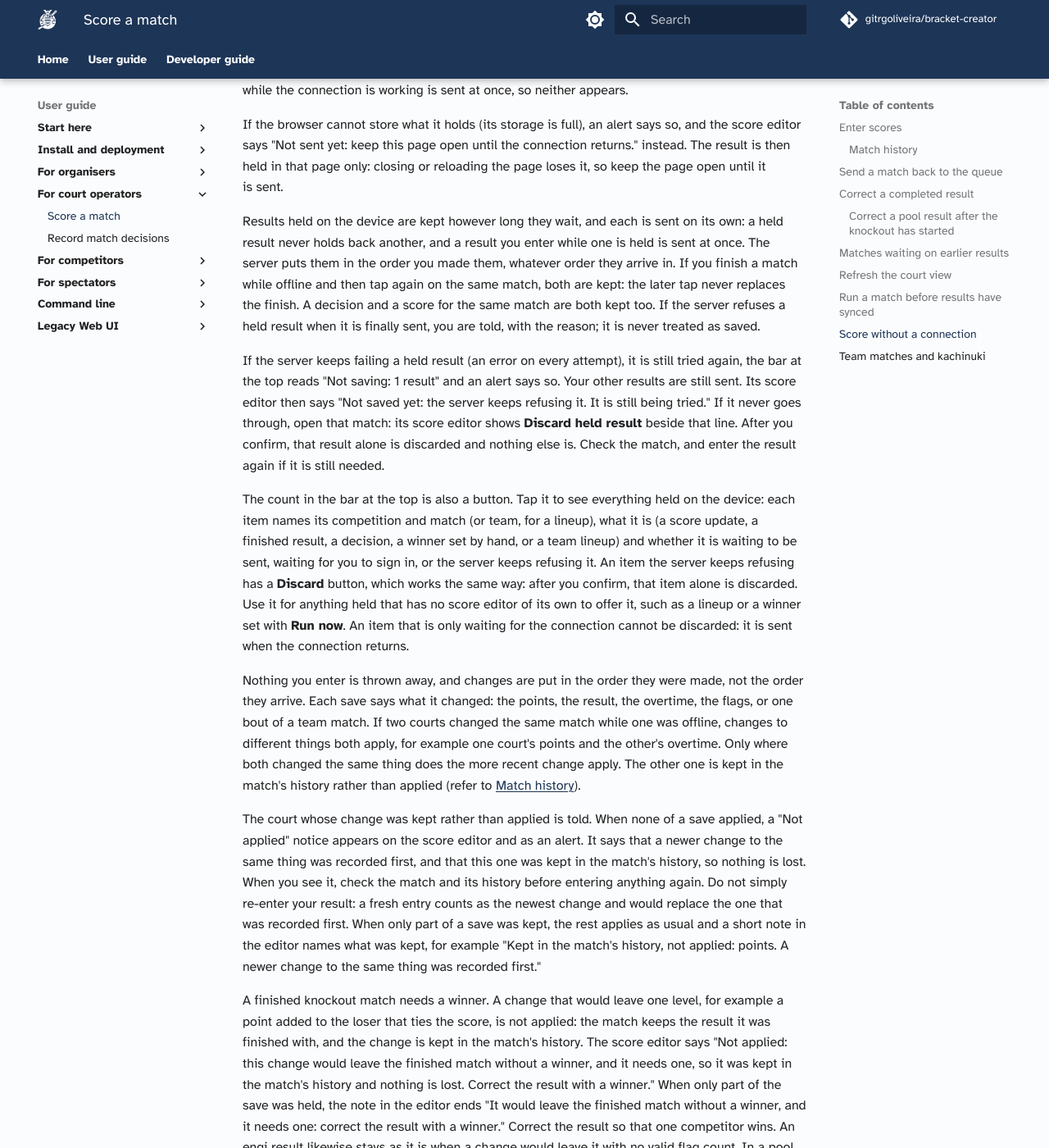
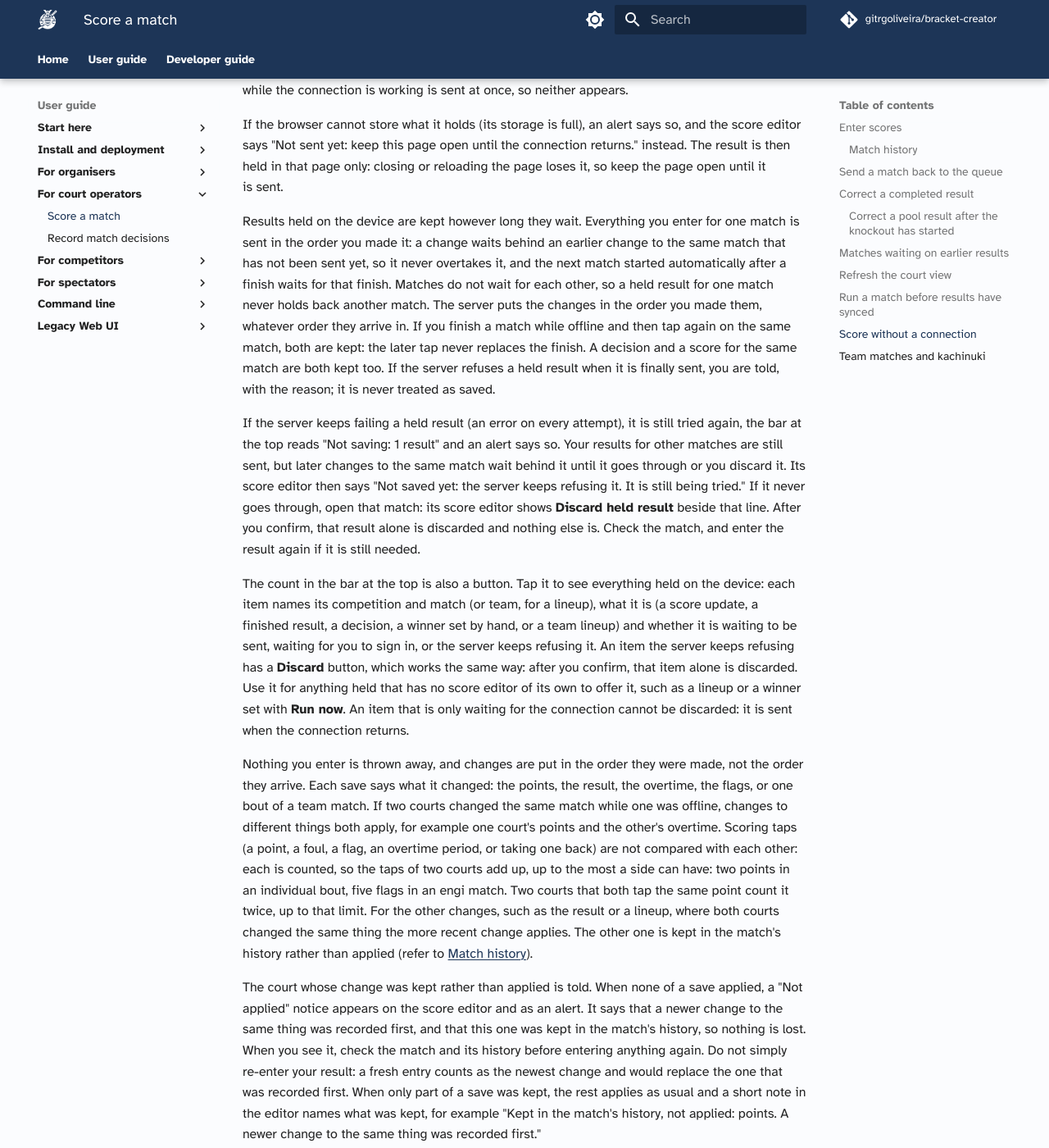
Before and after one commit to gitrgoliveira/bracket-creator, an MkDocs documentation site: the page built from docs/user-guide/court-operators/scoring-a-match.md, in a window 1280 px wide and 1400 px high, scrolled down 7416 px. Shown: the whole window at 82% size. Built offline with MkDocs 1.6.1 and Material for MkDocs 9.7.7, drawn with Linux system fonts in a browser that asks for light colours; comment, search, counter and statistics services are not loaded; some of the changed text lies outside the part shown.

Commit message:
docs(bc-evts): stage 4 review 1, the outbox order, the closed-match notice and how scoring taps combine
Co-Authored-By: Claude Opus 5.5 <noreply@anthropic.com>

```diff
--- a/docs/user-guide/court-operators/scoring-a-match.md
+++ b/docs/user-guide/court-operators/scoring-a-match.md
@@ -21,7 +21,7 @@ To take back a strike, tap the scored mark itself in the centre of the board. Th
 
 ### Match history
 
-Every score editor has a **History** button under the board. It is closed until you open it, and opening it changes nothing on the match. It lists every save that reached the match, oldest first, in the order the changes were made: the time, what made it (the score sheet, a decision, a reopen, a send-back to the queue, a representative bout added or removed, and so on), and what it changed. A change that was kept rather than applied, because a newer change to the same thing was recorded first, is listed with what it would have set, for example "Kept in history: points, MK vs H" or "Kept in history: the result, Kiken – Voluntary by Aka". A save kept whole for one reason says so, for example "Not applied: older revision of this board", an earlier save from the same device that arrived after a later one, or "Not applied: a knockout match needs a winner", a change that would have left a finished knockout match level. A change that was recorded and later moved aside for the same reason is listed as "Later change moved to history" with "Moved to history: a knockout match needs a winner". The history is for the organiser and court operators: it does not appear on a competitor's score sheet in a self-run event.
+Every score editor has a **History** button under the board. It is closed until you open it, and opening it changes nothing on the match. It lists every save that reached the match, oldest first, in the order the changes were made: the time, what made it (the score sheet, a decision, a reopen, a send-back to the queue, a representative bout added or removed, and so on), and what it changed. A change that was kept rather than applied, because a newer change to the same thing was recorded first, is listed with what it would have set, for example "Kept in history: points, MK vs H" or "Kept in history: the result, Kiken – Voluntary by Aka". A save kept whole for one reason says so, for example "Not applied: older revision of this board", an earlier save from the same device that arrived after a later one, or "Not applied: the match was already finished", a scoring change that reached a match after it was finished. A change that was recorded and later moved aside for the same reason is listed as "Later change moved to history" with "Moved to history: the match was already finished". The history is for the organiser and court operators: it does not appear on a competitor's score sheet in a self-run event.
 
 ## Send a match back to the queue
 
@@ -92,21 +92,21 @@ While a result is held on the device, the score editor says "Not sent yet: saved
 
 If the browser cannot store what it holds (its storage is full), an alert says so, and the score editor says "Not sent yet: keep this page open until the connection returns." instead. The result is then held in that page only: closing or reloading the page loses it, so keep the page open until it is sent.
 
-Results held on the device are kept however long they wait, and each is sent on its own: a held result never holds back another, and a result you enter while one is held is sent at once. The server puts them in the order you made them, whatever order they arrive in. If you finish a match while offline and then tap again on the same match, both are kept: the later tap never replaces the finish. A decision and a score for the same match are both kept too. If the server refuses a held result when it is finally sent, you are told, with the reason; it is never treated as saved.
+Results held on the device are kept however long they wait. Everything you enter for one match is sent in the order you made it: a change waits behind an earlier change to the same match that has not been sent yet, so it never overtakes it, and the next match started automatically after a finish waits for that finish. Matches do not wait for each other, so a held result for one match never holds back another match. The server puts the changes in the order you made them, whatever order they arrive in. If you finish a match while offline and then tap again on the same match, both are kept: the later tap never replaces the finish. A decision and a score for the same match are both kept too. If the server refuses a held result when it is finally sent, you are told, with the reason; it is never treated as saved.
 
-If the server keeps failing a held result (an error on every attempt), it is still tried again, the bar at the top reads "Not saving: 1 result" and an alert says so. Your other results are still sent. Its score editor then says "Not saved yet: the server keeps refusing it. It is still being tried." If it never goes through, open that match: its score editor shows **Discard held result** beside that line. After you confirm, that result alone is discarded and nothing else is. Check the match, and enter the result again if it is still needed.
+If the server keeps failing a held result (an error on every attempt), it is still tried again, the bar at the top reads "Not saving: 1 result" and an alert says so. Your results for other matches are still sent, but later changes to the same match wait behind it until it goes through or you discard it. Its score editor then says "Not saved yet: the server keeps refusing it. It is still being tried." If it never goes through, open that match: its score editor shows **Discard held result** beside that line. After you confirm, that result alone is discarded and nothing else is. Check the match, and enter the result again if it is still needed.
 
 The count in the bar at the top is also a button. Tap it to see everything held on the device: each item names its competition and match (or team, for a lineup), what it is (a score update, a finished result, a decision, a winner set by hand, or a team lineup) and whether it is waiting to be sent, waiting for you to sign in, or the server keeps refusing it. An item the server keeps refusing has a **Discard** button, which works the same way: after you confirm, that item alone is discarded. Use it for anything held that has no score editor of its own to offer it, such as a lineup or a winner set with **Run now**. An item that is only waiting for the connection cannot be discarded: it is sent when the connection returns.
 
-Nothing you enter is thrown away, and changes are put in the order they were made, not the order they arrive. Each save says what it changed: the points, the result, the overtime, the flags, or one bout of a team match. If two courts changed the same match while one was offline, changes to different things both apply, for example one court's points and the other's overtime. Only where both changed the same thing does the more recent change apply. The other one is kept in the match's history rather than applied (refer to [Match history](#match-history)).
+Nothing you enter is thrown away, and changes are put in the order they were made, not the order they arrive. Each save says what it changed: the points, the result, the overtime, the flags, or one bout of a team match. If two courts changed the same match while one was offline, changes to different things both apply, for example one court's points and the other's overtime. Scoring taps (a point, a foul, a flag, an overtime period, or taking one back) are not compared with each other: each is counted, so the taps of two courts add up, up to the most a side can have: two points in an individual bout, five flags in an engi match. Two courts that both tap the same point count it twice, up to that limit. For the other changes, such as the result or a lineup, where both courts changed the same thing the more recent change applies. The other one is kept in the match's history rather than applied (refer to [Match history](#match-history)).
 
 The court whose change was kept rather than applied is told. When none of a save applied, a "Not applied" notice appears on the score editor and as an alert. It says that a newer change to the same thing was recorded first, and that this one was kept in the match's history, so nothing is lost. When you see it, check the match and its history before entering anything again. Do not simply re-enter your result: a fresh entry counts as the newest change and would replace the one that was recorded first. When only part of a save was kept, the rest applies as usual and a short note in the editor names what was kept, for example "Kept in the match's history, not applied: points. A newer change to the same thing was recorded first."
 
-A finished knockout match needs a winner. A change that would leave one level, for example a point added to the loser that ties the score, is not applied: the match keeps the result it was finished with, and the change is kept in the match's history. The score editor says "Not applied: this change would leave the finished match without a winner, and it needs one, so it was kept in the match's history and nothing is lost. Correct the result with a winner." When only part of the save was held, the note in the editor ends "It would leave the finished match without a winner, and it needs one: correct the result with a winner." Correct the result so that one competitor wins. An engi result likewise stays as it is when a change would leave it with no valid flag count. In a pool or league match the same change is applied and the match becomes a draw.
+A finished match keeps the result it was finished with. A point, foul, flag, or overtime period that reaches the server after the match was finished is not applied, and it is kept in the match's history. The changes are put in the order they were made, so this holds whichever of the two arrives first, and whether the finish came from your court or another. The score editor says "Not applied: this match is already finished, so this change was kept in the match's history. To change the result, use Correct result." When only part of the save was held, the note in the editor reads "The match is finished: to change the result, use Correct result." To change the result, use **Correct** (refer to [Correct a completed result](#correct-a-completed-result)), not further scoring. The first result recorded for a match stands in the same way: if a second court finishes the same match without having seen the first result, its finish is kept in the history and the first result stays.
 
 A match closed with a kiken, fusenpai, or fusensho (a withdrawal, or a fusensho recorded for a competitor barred elsewhere) keeps that result too. Points or overtime sent for it by a court still scoring the match, for example from a device that was offline when the match was closed, are not applied: the result stands. The match's history records the held change with the reason, for example "a fusensho closed this match", shown there as "Not applied: a fusensho closed this match". The score editor on that court says "Not applied: this match was closed with a fusensho, so this change was kept in the match's history and nothing is lost. To change the result, correct the fusensho from the match's score editor." When only part of the save was held, the note ends "This match was closed with a fusensho: to change the result, correct the fusensho from the match's score editor." To change that result, open the match's score editor and correct the decision there, not through further scoring.
 
-The same rule holds the other way round. If a finish made earlier reaches the server after a later change to that match was already recorded, for example a finish held on a device that was offline, and that later change would leave the finished match level, the finish is recorded and the later change is moved to the match's history. The court that sent the finish sees "Saved. A later change to points would have left the finished match without a winner, so it was moved to the match's history." There is nothing to correct: the match has the result it was finished with, and the history lists the moved change as "Moved to history: a knockout match needs a winner". If that later change was right after all, correct the result as usual.
+The same rule holds the other way round. If a finish made earlier reaches the server after a later change to that match was already recorded, for example a finish held on a device that was offline, the finish is recorded and the later change is moved to the match's history. The court that sent the finish sees "Saved. A later change to points was made after the match was finished, so it was moved to the match's history." There is nothing to correct: the match has the result it was finished with, and the history lists the moved change as "Moved to history: the match was already finished". If that later change was right after all, correct the result as usual.
 
 This applies to a correction as well. A correction you save while offline is held on the device like any other result, so it can reach the server long after you wrote it. If someone has changed the same thing on that match in the meantime, your correction is kept in the match's history rather than applied on top, and you get the same "Not applied" notice. Look at the current result and its history first, since it may already be right. If it is not, correct it again from what is now recorded.
 
```
